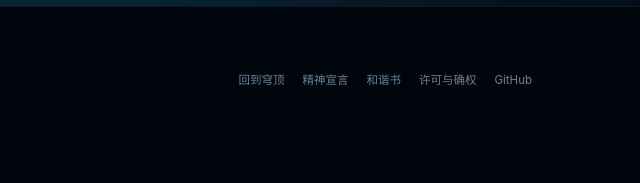
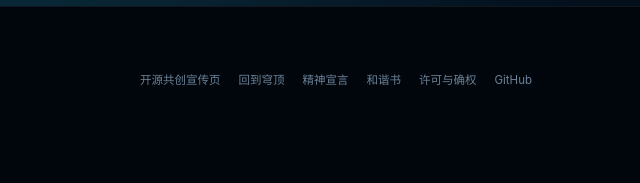
Before and after one commit to SINOSHOP-OPEN/webpage, a plain HTML site: page index.html in a window 1280 px wide. Shown: the part 3669-3852 px from the top of the page, 640-1280 px from the left. Drawn offline with Linux system fonts and the light colour scheme.

Commit message:
docs: add open co-creation page cross-link (zh/en) in footer

```diff
--- a/index.html
+++ b/index.html
@@ -645,6 +645,7 @@ html:not(.js) .reveal{opacity:1;transform:none}
         <span class="en">Sea-crossing floating tunnel bridge homeland · digital-twin-driven marine energy infrastructure · Apache-2.0</span>
       </div>
       <div class="foot-r">
+        <a href="https://sinoshop-ocean-homeland.app.workbuddy.host/?sharecode=EZGT4RHULR" target="_blank" rel="noopener"><span class="zh">开源共创宣传页</span><span class="en">Co-Creation Page</span></a>
         <a href="#top"><span class="zh">回到穹顶</span><span class="en">Back to the dome</span></a>
         <a href="manifesto.html"><span class="zh">精神宣言</span><span class="en">Declaration</span></a>
         <a href="harmony.html"><span class="zh">和谐书</span><span class="en">Concord</span></a>
```
